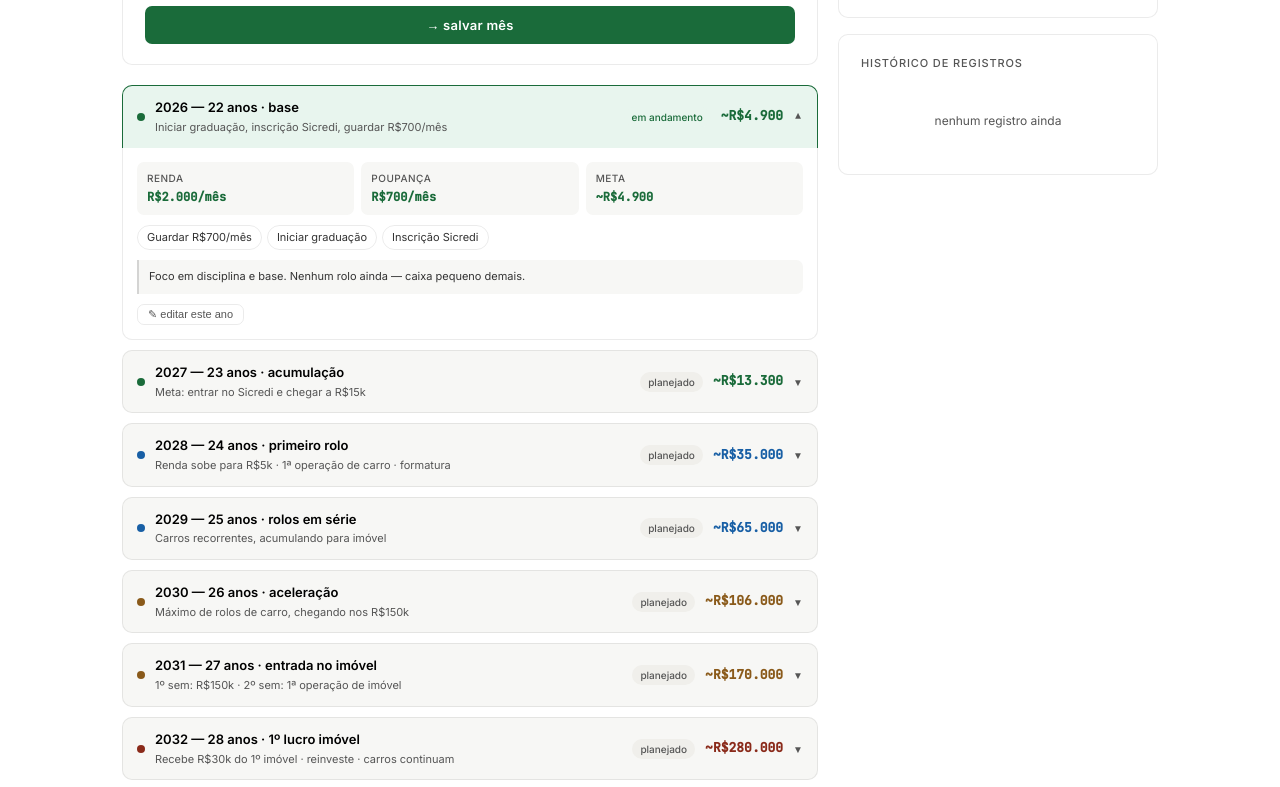
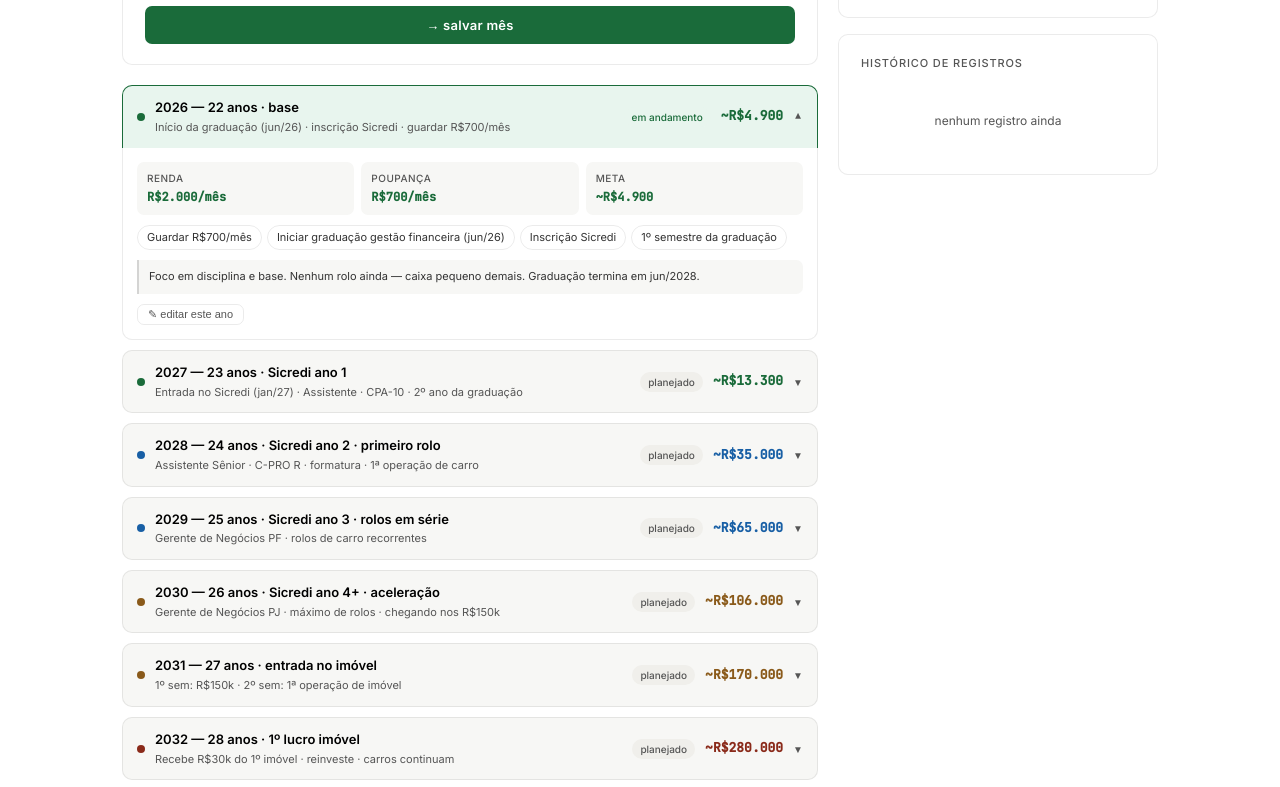
Before and after one commit to viniciusmoreiraofc/index.html, a plain HTML site: page index.html in a window 1280 px wide. Shown: the part 932-1719 px from the top of the page. Drawn offline with nearby package versions, Linux system fonts and the light colour scheme.

Commit message:
index.html

```diff
--- a/index.html
+++ b/index.html
@@ -331,45 +331,50 @@ let opsTemp = [];
 
 // Timeline padrão — salva no localStorage para edição
 const TIMELINE_DEFAULT = [
-  { ano:2026, cor:'#1a6b3a', label:'22 anos · base', desc:'Iniciar graduação, inscrição Sicredi, guardar R$700/mês',
+  { ano:2026, cor:'#1a6b3a', label:'22 anos · base', desc:'Início da graduação (jun/26) · inscrição Sicredi · guardar R$700/mês',
     stats:{renda:'R$2.000/mês','poupança':'R$700/mês',meta:'~R$4.900'},
-    tags:'Guardar R$700/mês, Iniciar graduação, Inscrição Sicredi',
-    nota:'Foco em disciplina e base. Nenhum rolo ainda — caixa pequeno demais.' },
-  { ano:2027, cor:'#1a6b3a', label:'23 anos · acumulação', desc:'Meta: entrar no Sicredi e chegar a R$15k',
-    stats:{renda:'R$2.500/mês','poupança':'~R$700/mês',meta:'~R$13.300'},
-    tags:'Entrar no Sicredi, 2º ano da graduação, Estudar mercado de carros',
-    nota:'R$15k chegam em fev/2028 mesmo sem mudança de renda. Não force o primeiro rolo antes disso.' },
-  { ano:2028, cor:'#185fa5', label:'24 anos · primeiro rolo', desc:'Renda sobe para R$5k · 1ª operação de carro · formatura',
-    stats:{renda:'R$5.000/mês',rolos:'2–3 carros',meta:'~R$35.000'},
-    tags:'1ª operação de carro, Reinvestir 100% do lucro, Formatura gestão financeira',
-    nota:'Poupança sobe para R$1.500–2.000/mês. O ritmo muda aqui.' },
-  { ano:2029, cor:'#185fa5', label:'25 anos · rolos em série', desc:'Carros recorrentes, acumulando para imóvel',
-    stats:{renda:'R$5.500–6.000',rolos:'4–6 carros',meta:'~R$65.000'},
-    tags:'4–6 rolos de carro, Lucro ~R$10–15k/ano, Crescer no Sicredi',
-    nota:'Ainda longe dos R$150k para imóvel. Foco total em carros e poupança.' },
-  { ano:2030, cor:'#8a5a1a', label:'26 anos · aceleração', desc:'Máximo de rolos de carro, chegando nos R$150k',
-    stats:{renda:'R$6.000–6.500',rolos:'6–8 carros',meta:'~R$106.000'},
-    tags:'6–8 rolos de carro, Lucro ~R$15–20k/ano, Poupança ~R$24k/ano',
-    nota:'Faltam ~R$44k para os R$150k do imóvel. Sprint final antes de migrar.' },
+    tags:'Guardar R$700/mês, Iniciar graduação gestão financeira (jun/26), Inscrição Sicredi, 1º semestre da graduação',
+    nota:'Foco em disciplina e base. Nenhum rolo ainda — caixa pequeno demais. Graduação termina em jun/2028.' },
+  { ano:2027, cor:'#1a6b3a', label:'23 anos · Sicredi ano 1', desc:'Entrada no Sicredi (jan/27) · Assistente · CPA-10 · 2º ano da graduação',
+    stats:{renda:'~R$2.100/mês','poupança':'~R$700/mês',meta:'~R$13.300'},
+    tags:'Entrar no Sicredi jan/2027, Cargo: Assistente, Meta: tirar CPA-10 em 3–6 meses, 2º ano da graduação, Estudar mercado de carros',
+    nota:'Performar, aprender a operação e tirar CPA-10. R$15k chegam em fev/2028 mesmo sem mudança de renda.' },
+  { ano:2028, cor:'#185fa5', label:'24 anos · Sicredi ano 2 · primeiro rolo', desc:'Assistente Sênior · C-PRO R · formatura · 1ª operação de carro',
+    stats:{renda:'R$2.300–2.500','cargo':'Assist. Sênior',meta:'~R$35.000'},
+    tags:'Promoção: Assistente Sênior, Meta: tirar C-PRO R, Formatura gestão financeira (jun/28), 1ª operação de carro, Reinvestir 100% do lucro',
+    nota:'Consolidar resultados, tirar C-PRO R e se posicionar para promoção a Gerente PF. Poupança ainda baixa — renda em transição.' },
+  { ano:2029, cor:'#185fa5', label:'25 anos · Sicredi ano 3 · rolos em série', desc:'Gerente de Negócios PF · rolos de carro recorrentes',
+    stats:{renda:'R$3.300–4.800','cargo':'Ger. Neg. PF',meta:'~R$65.000'},
+    tags:'Promoção: Gerente de Negócios PF, Ativação na função, Construir carteira PF, 4–6 rolos de carro, Lucro ~R$10–15k/ano',
+    nota:'Renda salta com a promoção. Poupança acelera. Foco em carros e acumular para o imóvel.' },
+  { ano:2030, cor:'#8a5a1a', label:'26 anos · Sicredi ano 4+ · aceleração', desc:'Gerente de Negócios PJ · máximo de rolos · chegando nos R$150k',
+    stats:{renda:'R$3.500–7.000','cargo':'Ger. Neg. PJ',meta:'~R$106.000'},
+    tags:'Migrar para carteira PJ, Histórico sólido como Gerente PF, 6–8 rolos de carro, Lucro ~R$15–20k/ano, Poupança ~R$24k/ano',
+    nota:'Maior salto de renda da carreira. Faltam ~R$44k para os R$150k do imóvel. Sprint final antes de migrar.' },
   { ano:2031, cor:'#8a5a1a', label:'27 anos · entrada no imóvel', desc:'1º sem: R$150k · 2º sem: 1ª operação de imóvel',
-    stats:{renda:'R$6.500/mês','1ª op.':'jul/2031',meta:'~R$170.000'},
-    tags:'Atingir R$150k no 1º sem., 1ª operação de imóvel, Rolos de carro paralelos',
+    stats:{renda:'R$5.000–7.000','1ª op.':'jul/2031',meta:'~R$170.000'},
+    tags:'Atingir R$150k no 1º sem., 1ª operação de imóvel, Rolos de carro paralelos, Consolidado no Sicredi',
     nota:'⚠ Ao alocar R$150k no imóvel, mantenha reserva de emergência. Nunca zere o caixa.' },
   { ano:2032, cor:'#8a2a1a', label:'28 anos · 1º lucro imóvel', desc:'Recebe R$30k do 1º imóvel · reinveste · carros continuam',
     stats:{lucro:'R$30.000','2ª op.':'em curso',meta:'~R$280.000'},
-    tags:'Lucro 1º imóvel, 2ª operação de imóvel, 6–8 rolos de carro',
+    tags:'Lucro 1º imóvel, 2ª operação de imóvel, 6–8 rolos de carro, Poupança ~R$28k/ano',
     nota:'Patrimônio começa a crescer diferente. Cada imóvel liquidado acelera o próximo.' },
   { ano:2033, cor:'#8a2a1a', label:'29 anos · sprint final', desc:'2ª venda de imóvel · 3ª operação · carros no máximo',
     stats:{lucro:'+R$30.000',rolos:'8–10 carros',meta:'~R$500.000'},
-    tags:'2ª venda de imóvel, 3ª operação de imóvel, 8–10 rolos de carro',
+    tags:'2ª venda de imóvel, 3ª operação de imóvel, 8–10 rolos de carro, Poupança ~R$30k/ano',
     nota:'⚠ Com R$500k aos 29 anos, os R$1M dependem das operações de imóvel em 2034.' },
   { ano:2034, cor:'#4a1a8a', label:'30–31 anos · objetivo', desc:'3ª e 4ª vendas · patrimônio cruza R$1M · vida nômade',
     stats:{meta:'R$1.000.000',passiva:'sustentável',vida:'nômade'},
-    tags:'Patrimônio R$1M, Renda passiva estruturada, Modo nômade',
+    tags:'Patrimônio R$1M, Renda passiva estruturada, Modo nômade, Liberdade financeira',
     nota:'✓ Prazo realista: 30–31 anos. Um ano a mais com segurança vale mais do que forçar.' },
 ];
 
-// Carrega timeline do localStorage ou usa o default
+// Controle de versão — forçar reload do default atualizado
+const TIMELINE_VERSION = '2';
+if (localStorage.getItem('timelineVersion') !== TIMELINE_VERSION) {
+  localStorage.removeItem('timelineData');
+  localStorage.setItem('timelineVersion', TIMELINE_VERSION);
+}
 let timelineData = JSON.parse(localStorage.getItem('timelineData') || 'null') || JSON.parse(JSON.stringify(TIMELINE_DEFAULT));
 
 function salvarTimeline() {
```
